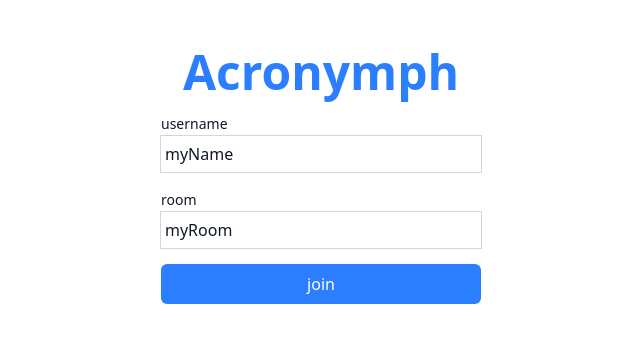
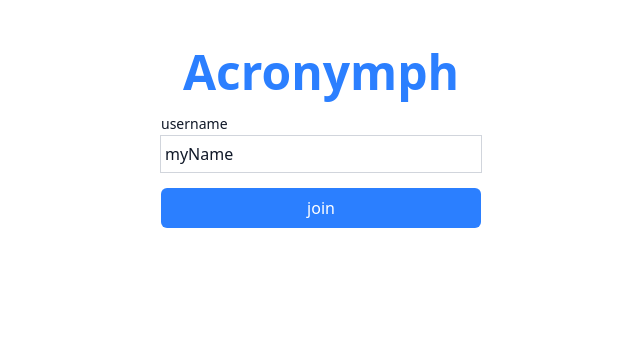
Before and after one commit to Merk42/acronymph, a React (Vite) app in the folder client/: page / in a window 1280 px wide. Shown: the top 342 px of the page, without its empty margins (319-959 px from the left). Built offline with nearby package versions, Linux system fonts and the light colour scheme; no server answers.

Commit message:
disable room creation for now

```diff
--- a/client/src/components/modes/Login.tsx
+++ b/client/src/components/modes/Login.tsx
@@ -31,12 +31,12 @@ function Login({ joinRoom, enterError }:{ joinRoom: Function, enterError: string
                 }}
             />
             <label
-                className="block text-sm/6 font-medium text-gray-900 dark:text-white mt-4"
+                className="hidden block text-sm/6 font-medium text-gray-900 dark:text-white mt-4"
                 htmlFor="room">room</label>
             <input
                 className="outline-1 outline-gray-300 block min-w-0 grow py-1.5 pr-3 pl-1 text-base text-gray-900 dark:text-white placeholder:text-gray-400 focus:outline-blue-500"
                 id="room"
-                type="text"
+                type="hidden"
                 placeholder="room"
                 value={room}
                 onChange={(event) => {
```
